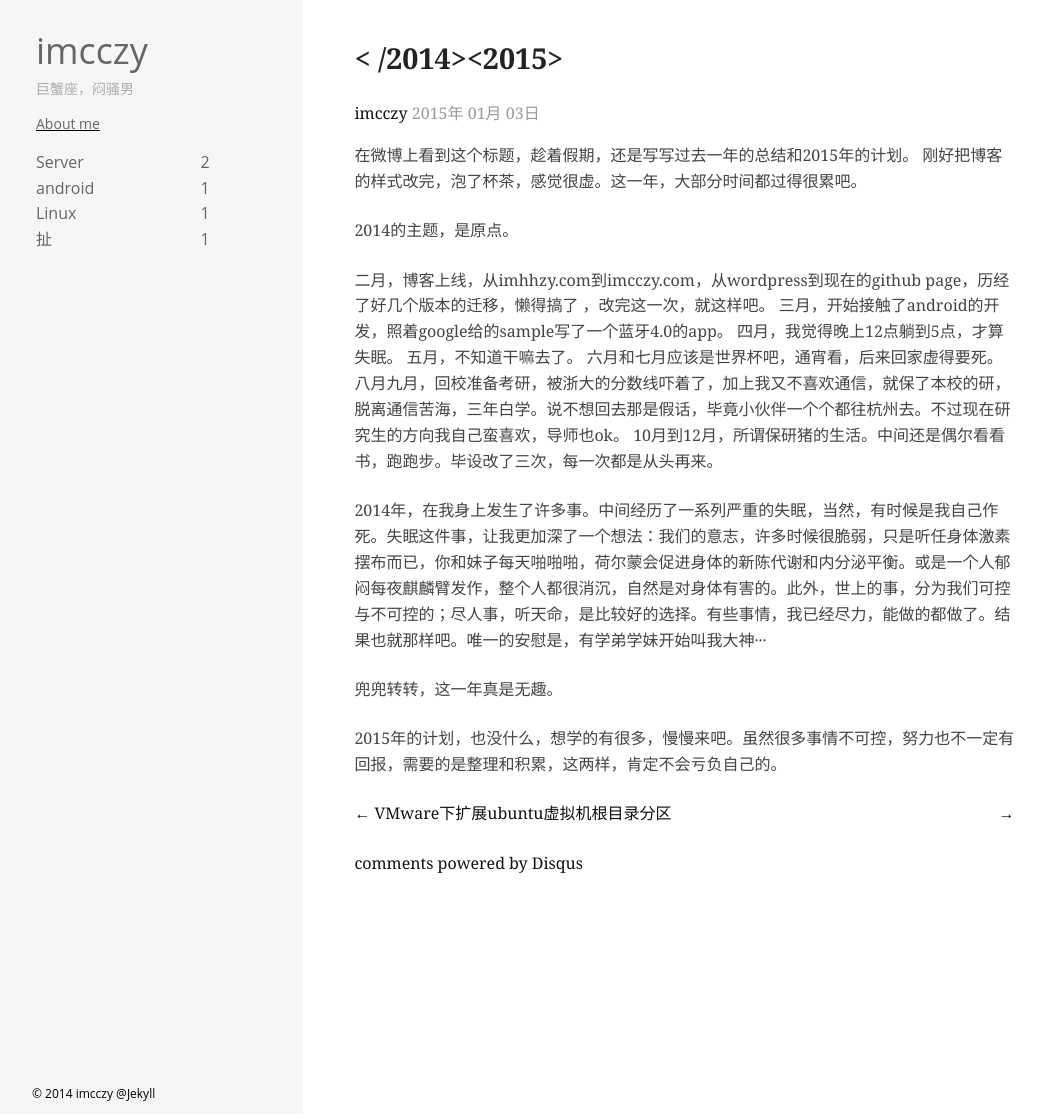
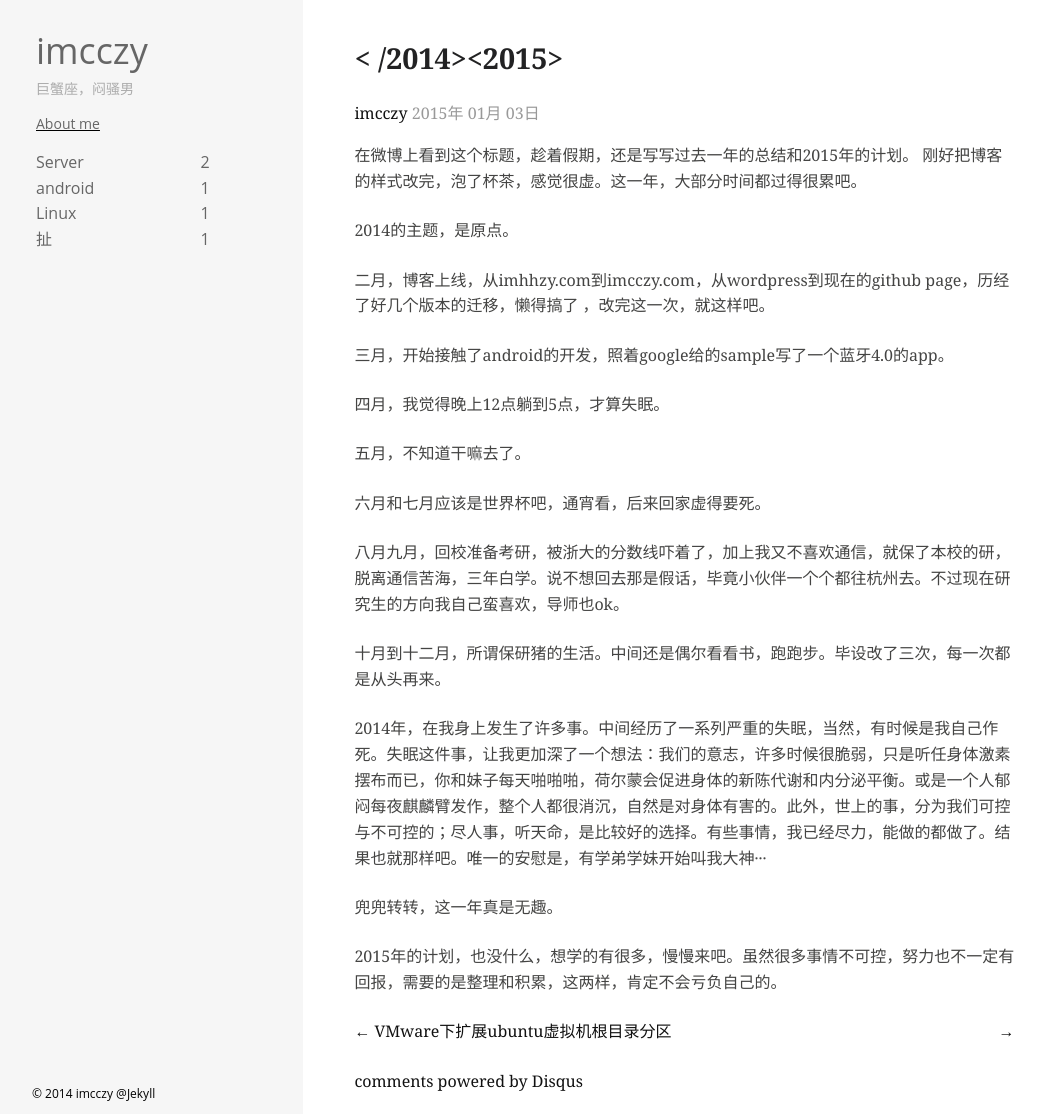
Before and after one commit to imcczy/imcczy.github.io, a Jekyll site: the page built from _posts/2015-01-03-2014-2015.md, in a window 1280 px wide and 1114 px high. Shown: the whole window, without its empty margins (4-1049 px from the left). Built offline with Jekyll 4.4.1, drawn with Linux system fonts in a browser that asks for light colours; nearby versions of some CDN libraries; comment, search, counter and statistics services are not loaded; a style sheet for code colours, icons or effects is not loaded.

Commit message:
2015-1-3

```diff
--- a/_posts/2015-01-03-2014-2015.md
+++ b/_posts/2015-01-03-2014-2015.md
@@ -10,12 +10,18 @@ categories: 扯
 2014的主题，是原点。
 
 二月，博客上线，从imhhzy.com到imcczy.com，从wordpress到现在的github page，历经了好几个版本的迁移，懒得搞了 ，改完这一次，就这样吧。
+
 三月，开始接触了android的开发，照着google给的sample写了一个蓝牙4.0的app。
+
 四月，我觉得晚上12点躺到5点，才算失眠。
+
 五月，不知道干嘛去了。
+
 六月和七月应该是世界杯吧，通宵看，后来回家虚得要死。
+
 八月九月，回校准备考研，被浙大的分数线吓着了，加上我又不喜欢通信，就保了本校的研，脱离通信苦海，三年白学。说不想回去那是假话，毕竟小伙伴一个个都往杭州去。不过现在研究生的方向我自己蛮喜欢，导师也ok。
-10月到12月，所谓保研猪的生活。中间还是偶尔看看书，跑跑步。毕设改了三次，每一次都是从头再来。
+
+十月到十二月，所谓保研猪的生活。中间还是偶尔看看书，跑跑步。毕设改了三次，每一次都是从头再来。
 
 2014年，在我身上发生了许多事。中间经历了一系列严重的失眠，当然，有时候是我自己作死。失眠这件事，让我更加深了一个想法：我们的意志，许多时候很脆弱，只是听任身体激素摆布而已，你和妹子每天啪啪啪，荷尔蒙会促进身体的新陈代谢和内分泌平衡。或是一个人郁闷每夜麒麟臂发作，整个人都很消沉，自然是对身体有害的。此外，世上的事，分为我们可控与不可控的；尽人事，听天命，是比较好的选择。有些事情，我已经尽力，能做的都做了。结果也就那样吧。唯一的安慰是，有学弟学妹开始叫我大神···
 
```
